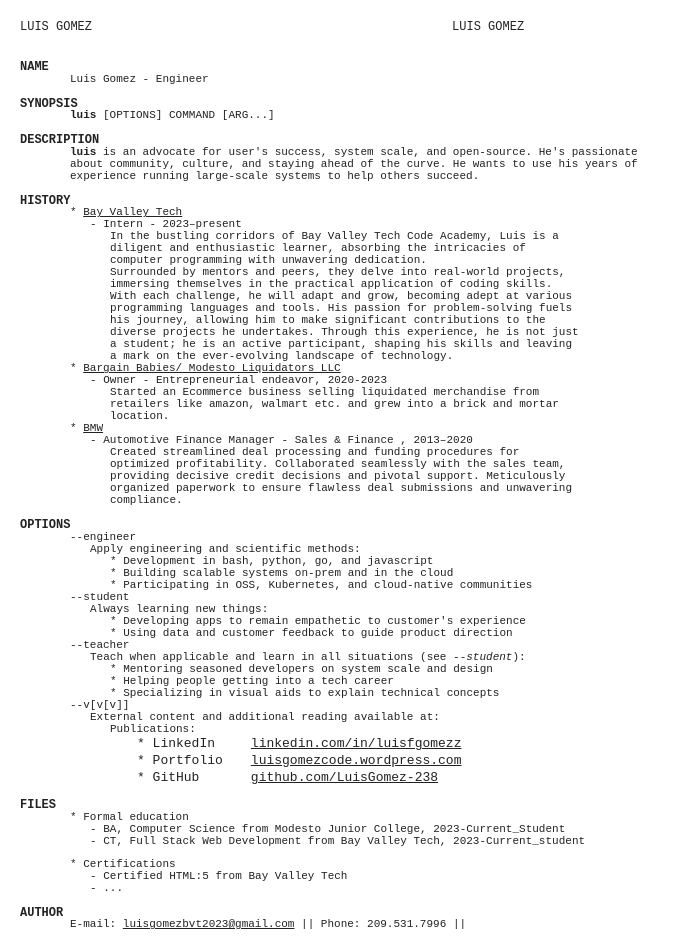
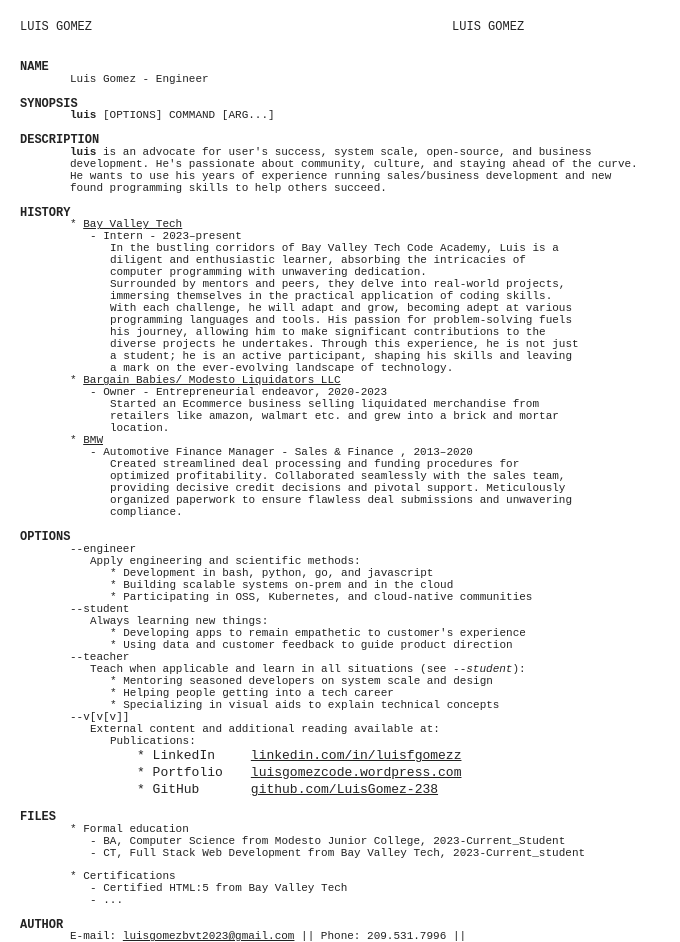
Before and after one commit to LuisGomez-238/LuisGomezResume, a plain HTML site: page index.html in a window 1280 px wide. Shown: the whole page, without its empty margins (0-680 px from the left). Drawn offline with Linux system fonts and the light colour scheme.

Commit message:
Re-wrote Description

```diff
--- a/index.html
+++ b/index.html
@@ -64,9 +64,10 @@
   <!--MISSION STATEMENT-->
   <h1>DESCRIPTION</h1>
   <p class="subtext">
-  <b>luis</b> is an advocate for user's success, system scale, and open-source.
+  <b>luis</b> is an advocate for user's success, system scale, open-source, and business development.
   He's passionate about community, culture, and staying ahead of the curve.
-  He wants to use his years of experience running large-scale systems to help others succeed.
+  He wants to use his years of experience running sales/business development and new found programming skills
+  to help others succeed.
   </p>
   <!--WORK HISTORY BELOW-->
   <h1>HISTORY</h1>
```
